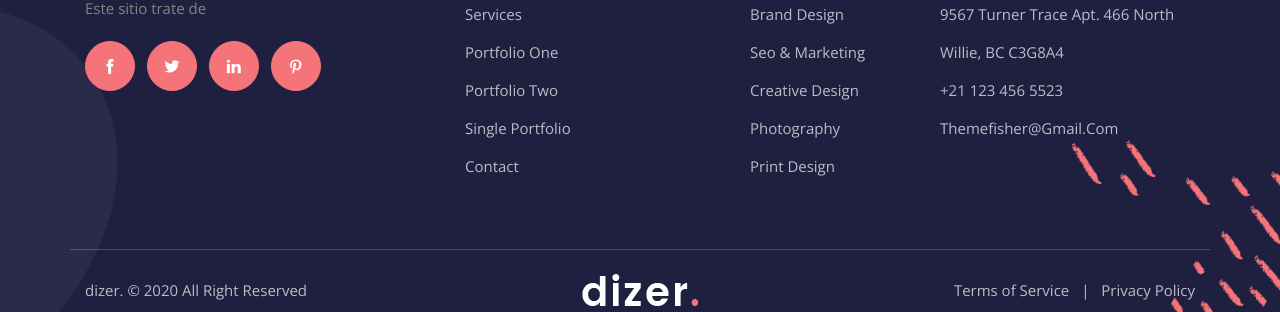
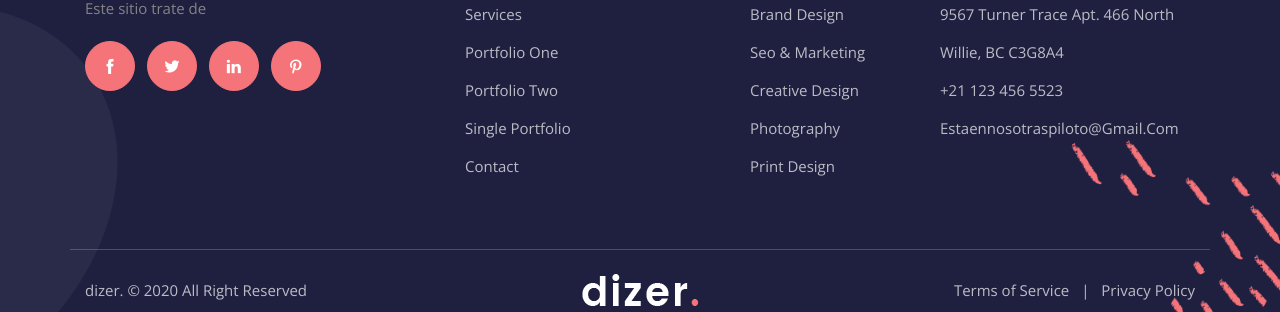
Before and after one commit to estaennosotraspiloto/estaennosotraspiloto, a Jekyll site: the page built from index.html, in a window 1280 px wide and 900 px high, scrolled down 4607 px. Shown: the part 570-882 px from the top of the window. Built offline with Jekyll 4.4.1, drawn with Linux system fonts in a browser that asks for light colours.

Commit message:
Update from Forestry.io estaennosotraspiloto updated _config.yml

```diff
--- a/_config.yml
+++ b/_config.yml
@@ -2,7 +2,7 @@
 baseurl: "/"
 url: ''
 title: Dizer -  Multipurpose Business & Corporate Jekyll Template
-email: themefisher@gmail.com
+email: estaennosotraspiloto@gmail.com
 phone: "+21 123 456 5523"
 address: 9567 Turner Trace Apt. 466 North Willie, BC C3G8A4
 author: themefisher
```
